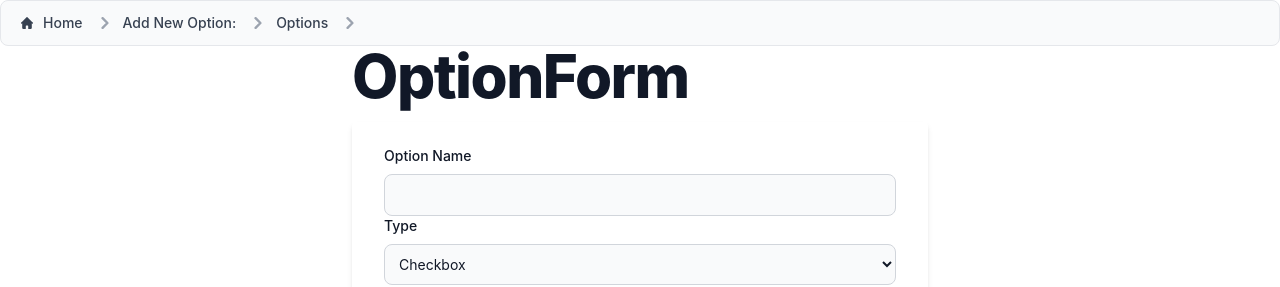
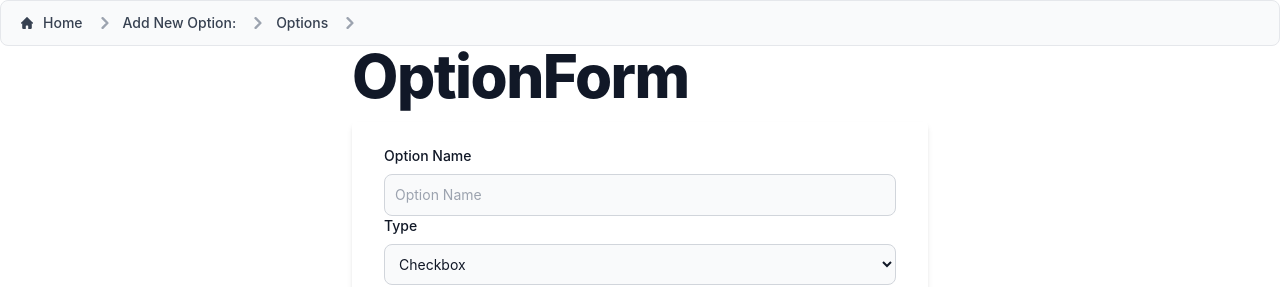
Before and after one commit to rizwantecmantras/e-commerce, a React (Create React App) app: page /optionForm/1 in a window 1280 px wide. Shown: the top 287 px of the page. Built offline with nearby package versions, Linux system fonts and the light colour scheme.

Commit message:
Code refactor

```diff
--- a/src/components/OptionForm.tsx
+++ b/src/components/OptionForm.tsx
@@ -1,59 +1,50 @@
 import { useEffect, useState } from "react";
 import { useParams } from "react-router-dom";
 import { v4 as uuidv4 } from "uuid";
-import Button from "./common/Button";
+
+import { storedOptionData, storedOptionValueData } from "../localstorage";
 import Header from "./common/Header";
 import Input from "./common/Input";
 import Select from "./common/Select";
 
 export default function OptionForm() {
-
   const optionsType: any[] = [
     { value: "checkbox", label: "Checkbox" },
     { value: "select", label: "Select" },
     { value: "radio", label: "Radio" },
   ];
 
-  // Store data on local storage
-  let storedOptionData: any = [];
-  const storedOptionDataString = localStorage.getItem("options"); // Retrieve the value from local storage
-
-  let storedOptionValueData: any = [];
-  const storedOptionValueString = localStorage.getItem("options_values"); // Retrieve the value from local storage
-
-  storedOptionData = storedOptionDataString
-    ? JSON.parse(storedOptionDataString)
-    : [];
-  storedOptionValueData = storedOptionValueString
-    ? JSON.parse(storedOptionValueString)
-    : [];
-
   const params = useParams();
 
+  //Get option details by Option Id [Get Id from params]
   const optionDetail = storedOptionData.find(
     (option: any) => option.id === params.id
   );
 
+  //Set Current Option state based on Option Id
   const [currentOption, setCurrentOption] = useState(
     optionDetail ? optionDetail : {}
   );
 
+  //Set option id by whenever get by params ,  otherwise generate new option id
   const [optionId, setOptionId] = useState(
     currentOption.id ? currentOption.id : uuidv4()
   );
 
-  const [currentOptionValues , setCurrentOptionValues] = useState(storedOptionValueData.filter(
-    (optionValue: any) => currentOption.id === optionValue.optionId
-  ));
-  //TESTING
+  //Set current ption values
+  const [currentOptionValues, setCurrentOptionValues] = useState(
+    storedOptionValueData.filter(
+      (optionValue: any) => currentOption.id === optionValue.optionId
+    )
+  );
+
   useEffect(() => {
-    if (params.mode === 'add') {
-      setCurrentOption({'name':'', 'type':''}); // Set currentOption to null when mode is 'add'
+    if (params.mode === "add") {
+      setCurrentOption({ name: "", type: "" }); // Set currentOption to null when mode is 'add'
       setOptionId(uuidv4()); // Reset the optionId
       setCurrentOptionValues([]); // Reset the optionValues
     }
   }, [params.mode]);
-
 
   function createOption(id: any, name: string, type: string) {
     return { id, name, type };
@@ -62,8 +53,13 @@ export default function OptionForm() {
   const handleSubmit = (e: any) => {
     e.preventDefault();
 
+    //when form is in add mode
     if (params.mode === "add") {
-      const newOption = createOption(optionId, currentOption.name, currentOption.type);
+      const newOption = createOption(
+        optionId,
+        currentOption.name,
+        currentOption.type
+      );
       storedOptionData.push(newOption);
       localStorage.setItem("options", JSON.stringify(storedOptionData));
 
@@ -77,17 +73,19 @@ export default function OptionForm() {
       setCurrentOptionValues([]);
     }
 
+    //when form is in edit mode
     if (params.mode === "edit") {
-
-       const oldOption = storedOptionData.filter((object: any) => {
+      const oldOption = storedOptionData.filter((object: any) => {
         return object.id !== currentOption.id;
       });
 
-      localStorage.setItem("options", JSON.stringify([...oldOption, currentOption]));
+      localStorage.setItem(
+        "options",
+        JSON.stringify([...oldOption, currentOption])
+      );
 
       const oldOptionsValue = storedOptionValueData.filter((object: any) => {
         return object.optionId !== currentOption.id;
-
       });
 
       const newOptionsValues = [...oldOptionsValue, ...currentOptionValues];
@@ -113,7 +111,6 @@ export default function OptionForm() {
 
   /*Change option values*/
   const handleInputChange = (e: any, index: any) => {
-
     const newInputValues = [...currentOptionValues];
 
     newInputValues[index][e.target.name] = e.target.value;
@@ -139,17 +136,28 @@ export default function OptionForm() {
           onSubmit={handleSubmit}
           className="bg-white shadow-md rounded px-8 pt-6 pb-8 mb-4"
         >
+          <Input
+            label="Option Name"
+            name="name"
+            onChange={handleChange}
+            value={currentOption.name}
+          />
 
-          <Input label="Option Name" name="name" onChange={handleChange} value={currentOption.name} />
-
-          <Select label="Type" name="type" options={optionsType} onChange={handleChange} currentObject={currentOption.type} />
+          <Select
+            label="Type"
+            name="type"
+            options={optionsType}
+            onChange={handleChange}
+            currentObject={currentOption.type}
+          />
 
           <div>
             {currentOptionValues &&
-              currentOptionValues.map((value:any, index:any) => (
+              currentOptionValues.map((value: any, index: any) => (
                 <div className="grid  grid-cols-3 gap-4">
                   <div className="mt-2">
                     <input
+                      placeholder="Option Value"
                       className="bg-gray-50 border border-gray-300 text-gray-900 text-sm rounded-lg focus:ring-blue-500 focus:border-blue-500 block w-full p-2.5 dark:bg-gray-700 dark:border-gray-600 dark:placeholder-gray-400 dark:text-white dark:focus:ring-blue-500 dark:focus:border-blue-500"
                       name="optionValueName"
                       value={value.optionValueName}
@@ -159,6 +167,7 @@ export default function OptionForm() {
                   </div>
                   <div className="mt-2">
                     <input
+                      placeholder="Sort Order"
                       className="bg-gray-50 border border-gray-300 text-gray-900 text-sm rounded-lg focus:ring-blue-500 focus:border-blue-500 block w-full p-2.5 dark:bg-gray-700 dark:border-gray-600 dark:placeholder-gray-400 dark:text-white dark:focus:ring-blue-500 dark:focus:border-blue-500"
                       name="sortOrder"
                       value={value.sortOrder}
@@ -180,14 +189,14 @@ export default function OptionForm() {
           </div>
 
           <div className="mt-2">
-            {/* <button
+            <button
               type="button"
               className="bg-blue-500 hover:bg-blue-700 text-white font-bold py-2 mr-1 px-4 rounded"
               onClick={addOptionValue}
             >
               Add Option
-            </button> */}
-            <Button label={'Add Option'} onClick={addOptionValue} bg={'bg-blue-500'} bgHover={'bg-blue-700'}/>
+            </button>
+
             <button
               className="bg-green-500 hover:bg-blue-700 text-white font-bold py-2 px-4 rounded"
               type="submit"
--- a/src/components/common/Input.tsx
+++ b/src/components/common/Input.tsx
@@ -10,6 +10,7 @@ export default function Input({ label, name, ...rest }: any) {
           {label}
         </label>
         <input
+          placeholder={label}
           name="name"
           className="bg-gray-50 border border-gray-300 text-gray-900 text-sm rounded-lg focus:ring-blue-500 focus:border-blue-500 block w-full p-2.5 dark:bg-gray-700 dark:border-gray-600 dark:placeholder-gray-400 dark:text-white dark:focus:ring-blue-500 dark:focus:border-blue-500"
           {...rest}
--- /dev/null
+++ b/src/localstorage.tsx
@@ -0,0 +1,14 @@
+let storedOptionData: any = [];
+const storedOptionDataString = localStorage.getItem("options"); // Retrieve the value from local storage
+
+let storedOptionValueData: any = [];
+const storedOptionValueString = localStorage.getItem("options_values"); // Retrieve the value from local storage
+
+storedOptionData = storedOptionDataString
+  ? JSON.parse(storedOptionDataString)
+  : [];
+storedOptionValueData = storedOptionValueString
+  ? JSON.parse(storedOptionValueString)
+  : [];
+
+  export { storedOptionData, storedOptionValueData };
```
Also changed, not shown: 1 other file (tests, documents, lock files or other folders).
